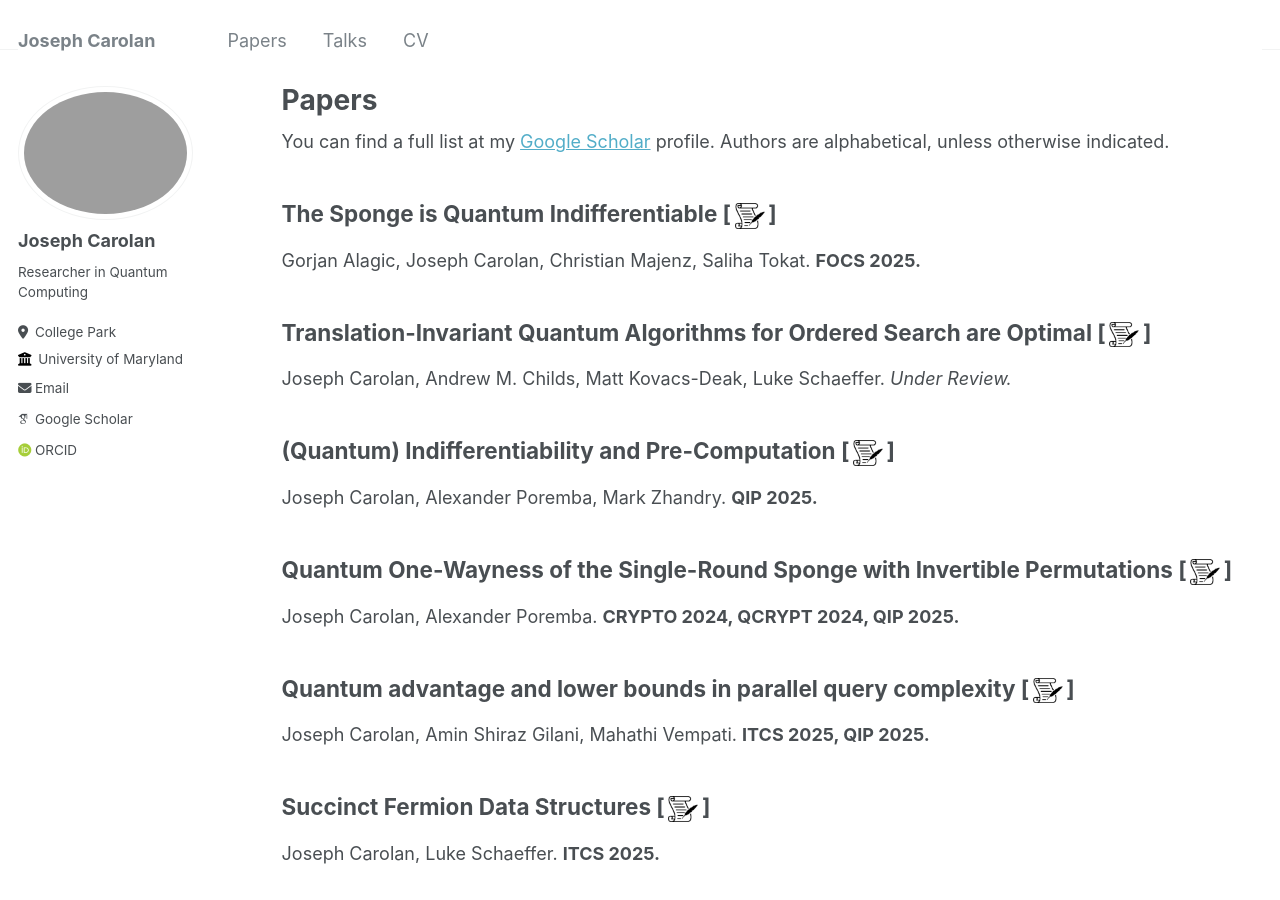
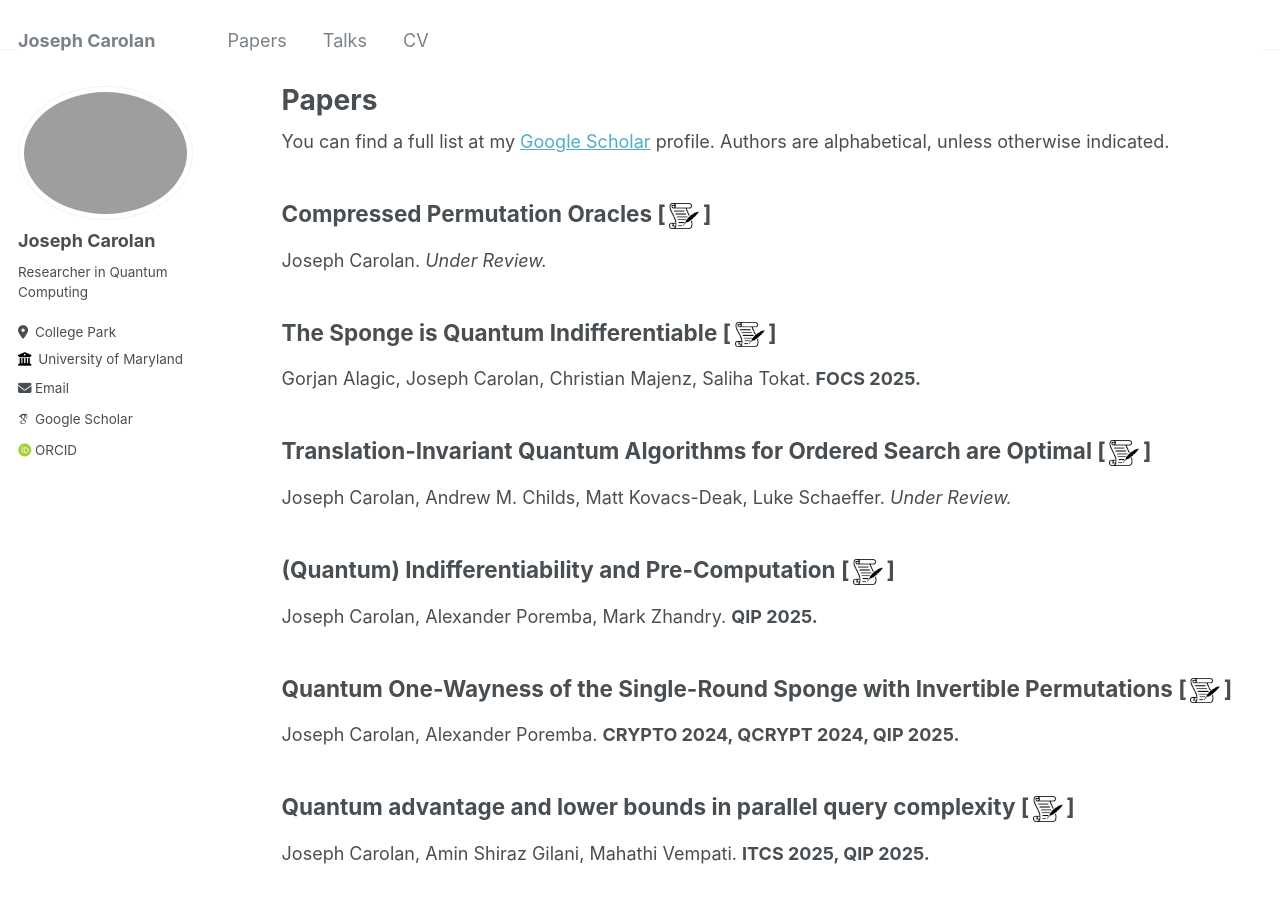
Before and after one commit to jacarolan/personal-website, a Jekyll site: the page built from _pages/publications.md, in a window 1280 px wide and 900 px high. Built offline with Jekyll 4.4.1, drawn with Linux system fonts in a browser that asks for light colours; some web fonts are replaced.

Commit message:
Update publications.md

```diff
--- a/_pages/publications.md
+++ b/_pages/publications.md
@@ -14,6 +14,9 @@ author_profile: true
 <!-- {% for post in site.publications reversed %}
   {% include archive-single.html %}
 {% endfor %} -->
+
+## Compressed Permutation Oracles [&thinsp;[<img src="../images/manuscript_icon.png" width="30"/>](https://eprint.iacr.org/2025/1734)&thinsp;]
+Joseph Carolan. *Under Review.*
 
 ## The Sponge is Quantum Indifferentiable [&thinsp;[<img src="../images/manuscript_icon.png" width="30"/>](https://eprint.iacr.org/2025/731)&thinsp;]
 Gorjan Alagic, Joseph Carolan, Christian Majenz, Saliha Tokat. **FOCS 2025.**
```
